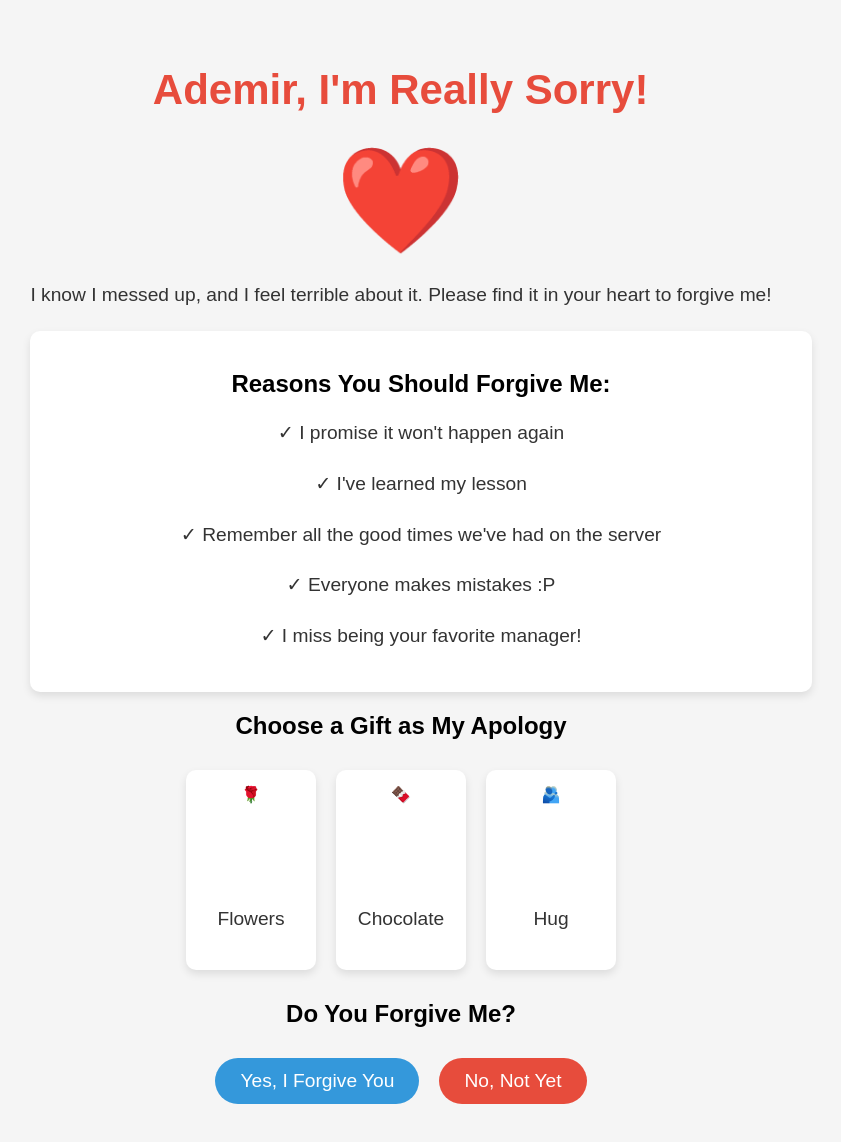
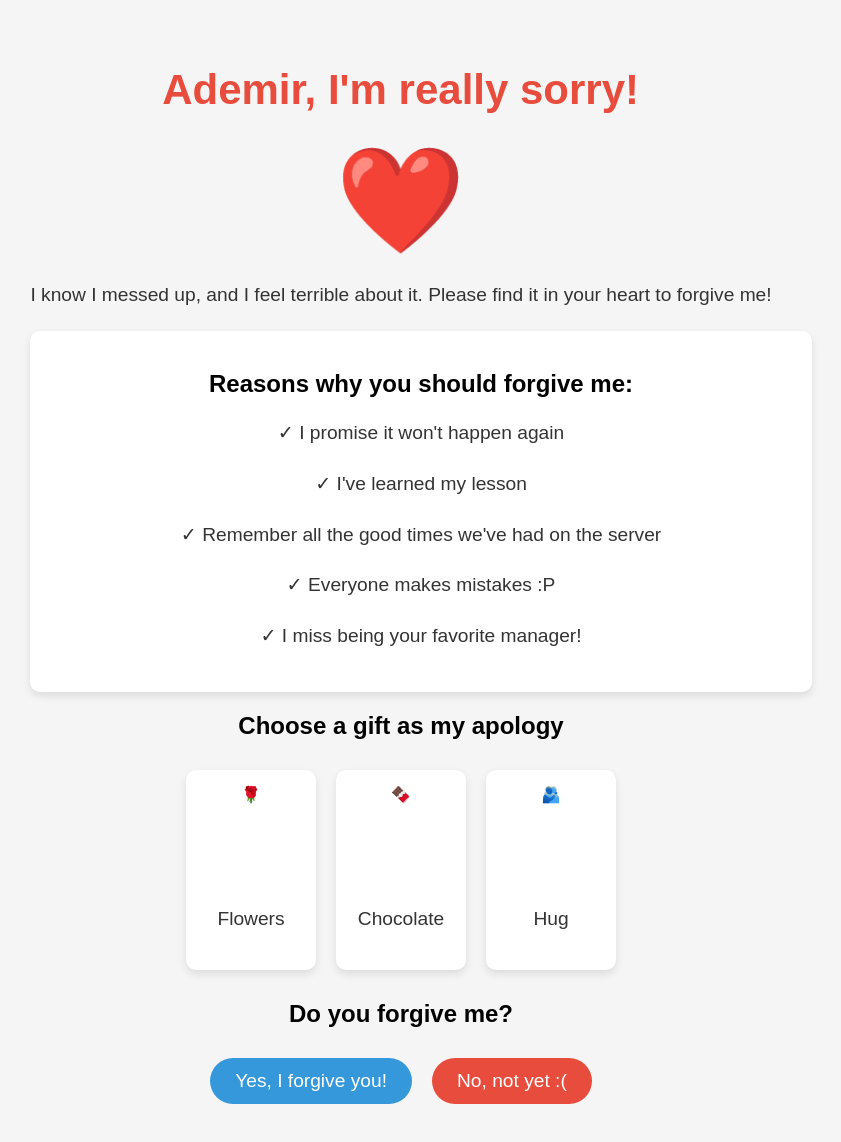
Before and after one commit to joellaykan/pardon, a plain HTML site: page index.html in a window 1280 px wide. Shown: the whole page, without its empty margins (239-1080 px from the left). Drawn offline with Linux system fonts and the light colour scheme.

Commit message:
Update index.html

```diff
--- a/index.html
+++ b/index.html
@@ -3,7 +3,7 @@
 <head>
     <meta charset="UTF-8">
     <meta name="viewport" content="width=device-width, initial-scale=1.0">
-    <title>Please Forgive Me!</title>
+    <title>Please forgive me!</title>
     <style>
         body {
             font-family: 'Arial', sans-serif;
@@ -157,12 +157,12 @@
 </head>
 <body>
     <div class="container">
-        <h1>Ademir, I'm Really Sorry!</h1>
+        <h1>Ademir, I'm really sorry!</h1>
         <div class="heart">❤️</div>
         <p>I know I messed up, and I feel terrible about it. Please find it in your heart to forgive me!</p>
 
         <div class="reasons">
-            <h2>Reasons You Should Forgive Me:</h2>
+            <h2>Reasons why you should forgive me:</h2>
             <p>✓ I promise it won't happen again</p>
             <p>✓ I've learned my lesson</p>
             <p>✓ Remember all the good times we've had on the server</p>
@@ -170,7 +170,7 @@
             <p>✓ I miss being your favorite manager!</p>
         </div>
 
-        <h2>Choose a Gift as My Apology</h2>
+        <h2>Choose a gift as my apology</h2>
         <div class="gifts">
             <div class="gift" onclick="showMessage('Thank you for accepting my virtual flowers! 🌺')">
                 <div class="emojis">🌹</div>
@@ -190,10 +190,10 @@
             Thank you for forgiving me! You're the best Ademir in the world! ❤️
         </div>
 
-        <h2>Do You Forgive Me?</h2>
+        <h2>Do you forgive me?</h2>
         <div class="buttons-container">
-            <button id="yesButton" onclick="forgiven()">Yes, I Forgive You</button>
-            <button id="noButton" class="no-button" onmouseover="moveButton()">No, Not Yet</button>
+            <button id="yesButton" onclick="forgiven()">Yes, I forgive you!</button>
+            <button id="noButton" class="no-button" onmouseover="moveButton()">No, not yet :(</button>
         </div>
     </div>
 
```
